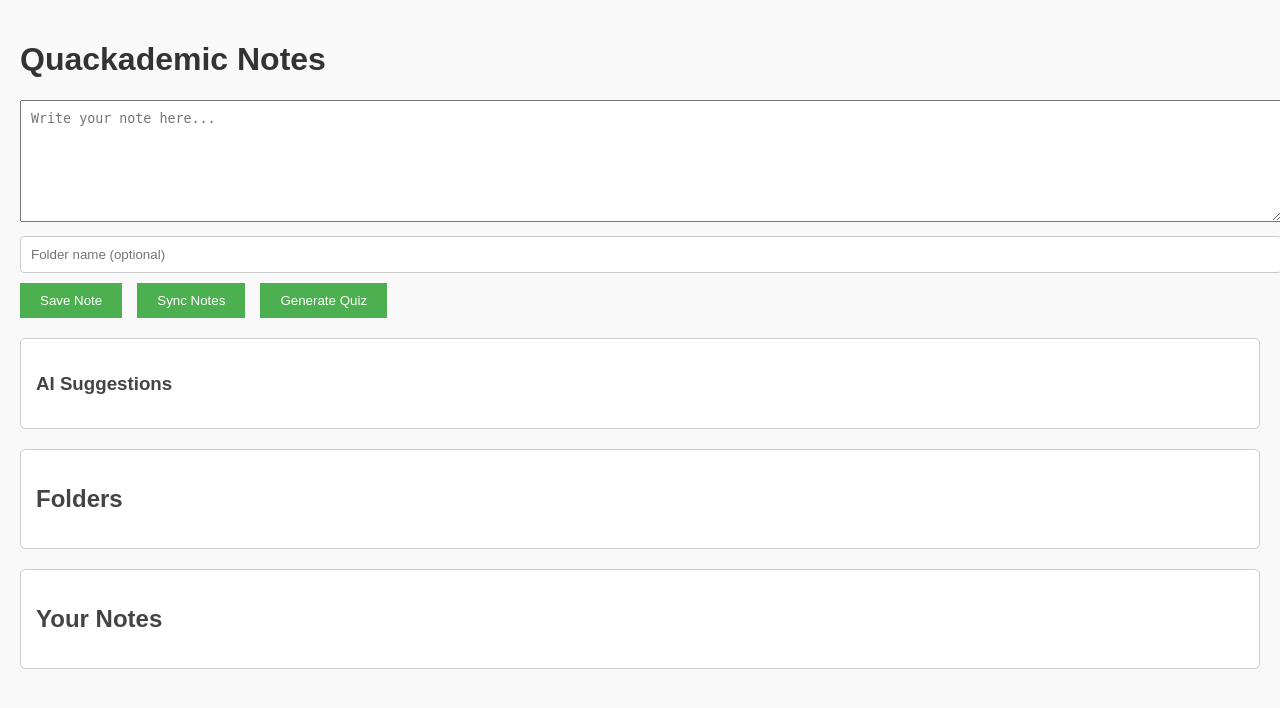
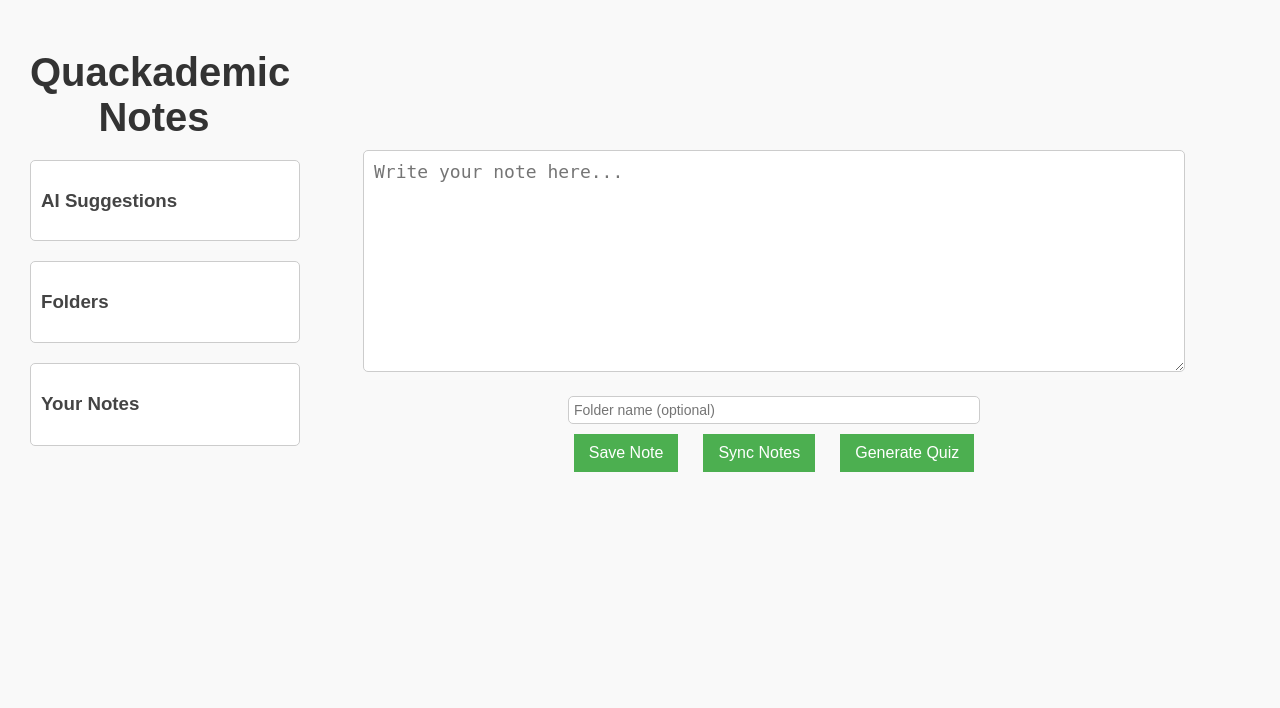
Before and after one commit to akerkesh/hackPsuFall2024, a Python web app: template templates/index.html in a window 1280 px wide. Shown: the top 708 px of the page. Run offline with Jinja, Linux system fonts and the light colour scheme; the template is opened without the code that fills it, so the values that code supplies are empty.

Commit message:
Frontend

```diff
--- a/templates/index.html
+++ b/templates/index.html
@@ -5,19 +5,94 @@
     <meta name="viewport" content="width=device-width, initial-scale=1.0">
     <link rel="stylesheet" href="../static/css/style.css">
     <title>Quackademic Notes</title>
+    <style>
+        .container {
+            display: flex;
+        }
+
+        .left-column {
+            width: 20%;
+            padding: 10px;
+            margin-top: 20px;
+        }
+
+
+        .left-column ul {
+            font-size: 16px;
+        }
+
+        .right-column {
+            width: 80%;
+            padding: 10px;
+            margin-top: 100px;
+        }
+
+        #suggestions,
+        #folder-structure,
+        #note-list {
+            background-color: white;
+            border: 1px solid #ccc;
+            border-radius: 5px;
+            padding: 10px;
+            margin-bottom: 20px;
+            width: 100%;
+        }
+
+        h1 {
+            margin: 0 0 20px;
+            text-align: center;
+            font-size: 40px;
+        }
+
+        #suggestions {
+            max-width: 600px;
+            margin: 0 auto;
+        }
+
+        #noteContainer {
+            text-align: center;
+            margin: 20px auto;
+        }
+
+        #noteText {
+            width: 100%;
+            max-width: 800px;
+            height: 200px;
+            font-size: 18px;
+            padding: 10px;
+            border: 1px solid #ccc;
+            border-radius: 5px;
+            margin-bottom: 10px;
+        }
+
+        #folderName {
+            font-size: 14px;
+            width: 100%;
+            max-width: 400px;
+            margin: 10px auto;
+            padding: 5px;
+            border: 1px solid #ccc;
+            border-radius: 5px;
+            display: block;
+        }
+
+        #buttonContainer {
+            display: flex;
+            justify-content: center;
+            margin-top: 10px;
+        }
+
+        button {
+            margin: 0 5px;
+            padding: 10px 15px;
+            font-size: 16px;
+        }
+    </style>
 </head>
 <body>
+    <div class="container">
+        <div class="left-column">
             <h1>Quackademic Notes</h1>
-
-    <form id="noteForm">
-        <textarea id="noteText" placeholder="Write your note here..." required></textarea><br>
-        <input type="text" id="folderName" placeholder="Folder name (optional)">
-        <div id="buttonContainer">
-            <button type="submit">Save Note</button>
-            <button id="syncButton">Sync Notes</button>
-            <button id="quizButton">Generate Quiz</button>
-        </div>
-    </form>
 
             <div id="suggestions">
                 <h3>AI Suggestions</h3>
@@ -27,18 +102,32 @@
             </div>
 
             <div id="folder-structure">
-        <h2>Folders</h2>
+                <h3>Folders</h3>
                 <ul id="folderList">
                     <!-- Folder structure will be displayed here -->
                 </ul>
             </div>
 
             <section id="note-list">
-        <h2>Your Notes</h2>
+                <h3>Your Notes</h3>
                 <div id="notesList">
                     <!-- User's notes will be displayed here -->
                 </div>
             </section>
+        </div>
+
+        <div class="right-column">
+            <form id="noteForm">
+                <div id="noteContainer">
+                    <textarea id="noteText" placeholder="Write your note here..." required></textarea><br>
+                    <input type="text" id="folderName" placeholder="Folder name (optional)">
+                    <div id="buttonContainer">
+                        <button type="submit">Save Note</button>
+                        <button id="syncButton">Sync Notes</button>
+                        <button id="quizButton">Generate Quiz</button>
+                    </div>
+                </div>
+            </form>
 
             <div id="quizArea" style="display: none;">
                 <h3>Generated Quiz</h3>
@@ -46,6 +135,8 @@
                     <!-- Generated quiz will appear here -->
                 </div>
             </div>
+        </div>
+    </div>
 
     <script src="../static/js/app.js"></script>
 </body>
```
Lines whose indentation alone changed are shown as unchanged.
